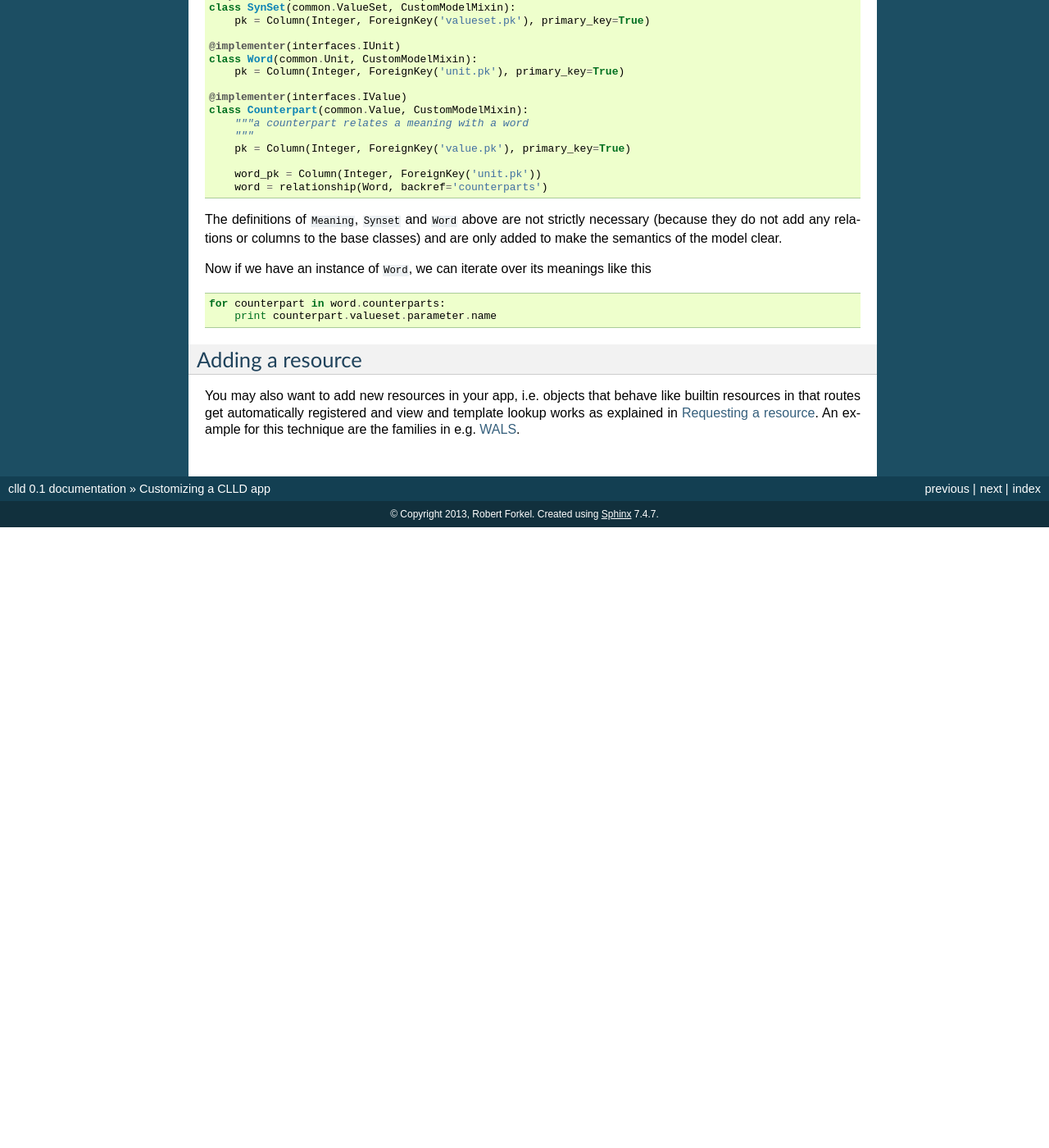
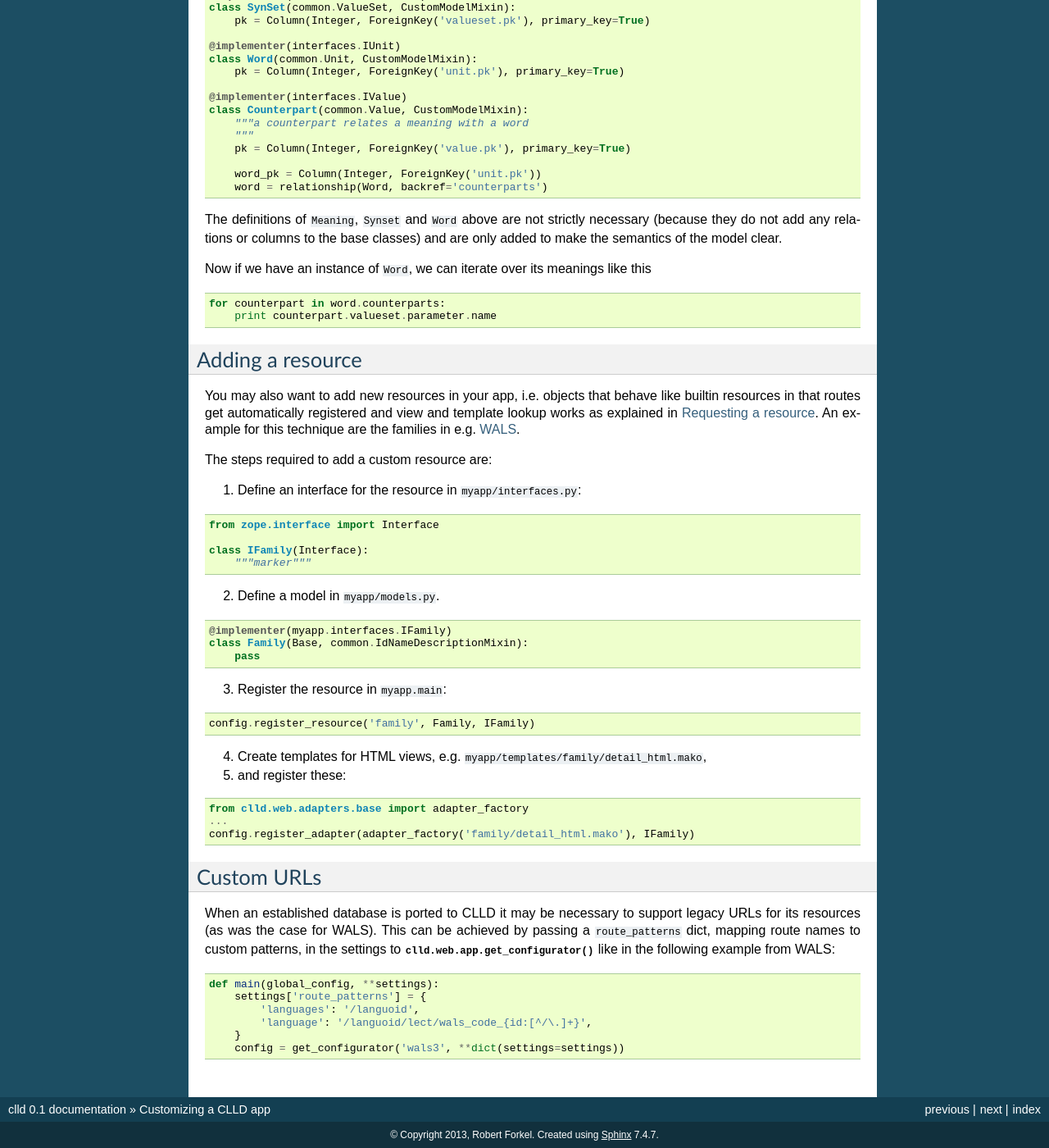
Before and after one commit to clld/clld, a Sphinx documentation site: the page built from docs/extending.rst, in a window 1280 px wide and 1400 px high, scrolled down 2854 px. Shown: the whole window at 82% size. Built offline with Sphinx 7.4.7, drawn with Linux system fonts in a browser that asks for light colours; before the commit the page ends 3497 px from its top, so only the background shows below that.

Commit message:
work on docs

```diff
--- a/docs/extending.rst
+++ b/docs/extending.rst
@@ -210,3 +210,55 @@ You may also want to add new resources in your app, i.e. objects that behave lik
 resources in that routes get automatically registered and view and template lookup works
 as explained in :ref:`sec-resource-request`.
 An example for this technique are the families in e.g. `WALS <http://wals.info/languoid/family/khoisan>`_.
+
+The steps required to add a custom resource are:
+
+1. Define an interface for the resource in ``myapp/interfaces.py``:
+
+.. code-block:: python
+
+    from zope.interface import Interface
+
+    class IFamily(Interface):
+        """marker"""
+
+2. Define a model in ``myapp/models.py``.
+
+.. code-block:: python
+
+    @implementer(myapp.interfaces.IFamily)
+    class Family(Base, common.IdNameDescriptionMixin):
+        pass
+
+3. Register the resource in ``myapp.main``:
+
+.. code-block:: python
+
+    config.register_resource('family', Family, IFamily)
+
+4. Create templates for HTML views, e.g. ``myapp/templates/family/detail_html.mako``,
+5. and register these:
+
+.. code-block:: python
+
+    from clld.web.adapters.base import adapter_factory
+    ...
+    config.register_adapter(adapter_factory('family/detail_html.mako'), IFamily)
+
+
+Custom URLs
+~~~~~~~~~~~
+
+When an established database is ported to CLLD it may be necessary to support legacy URLs
+for its resources (as was the case for WALS). This can be achieved by passing a ``route_patterns``
+dict, mapping route names to custom patterns, in the settings to :py:func:`clld.web.app.get_configurator`
+like in the following example from WALS:
+
+.. code-block:: python
+
+    def main(global_config, **settings):
+        settings['route_patterns'] = {
+            'languages': '/languoid',
+            'language': '/languoid/lect/wals_code_{id:[^/\.]+}',
+        }
+        config = get_configurator('wals3', **dict(settings=settings))
```
Also changed, not shown: docs/tutorial.rst (+8 -0 lines).
